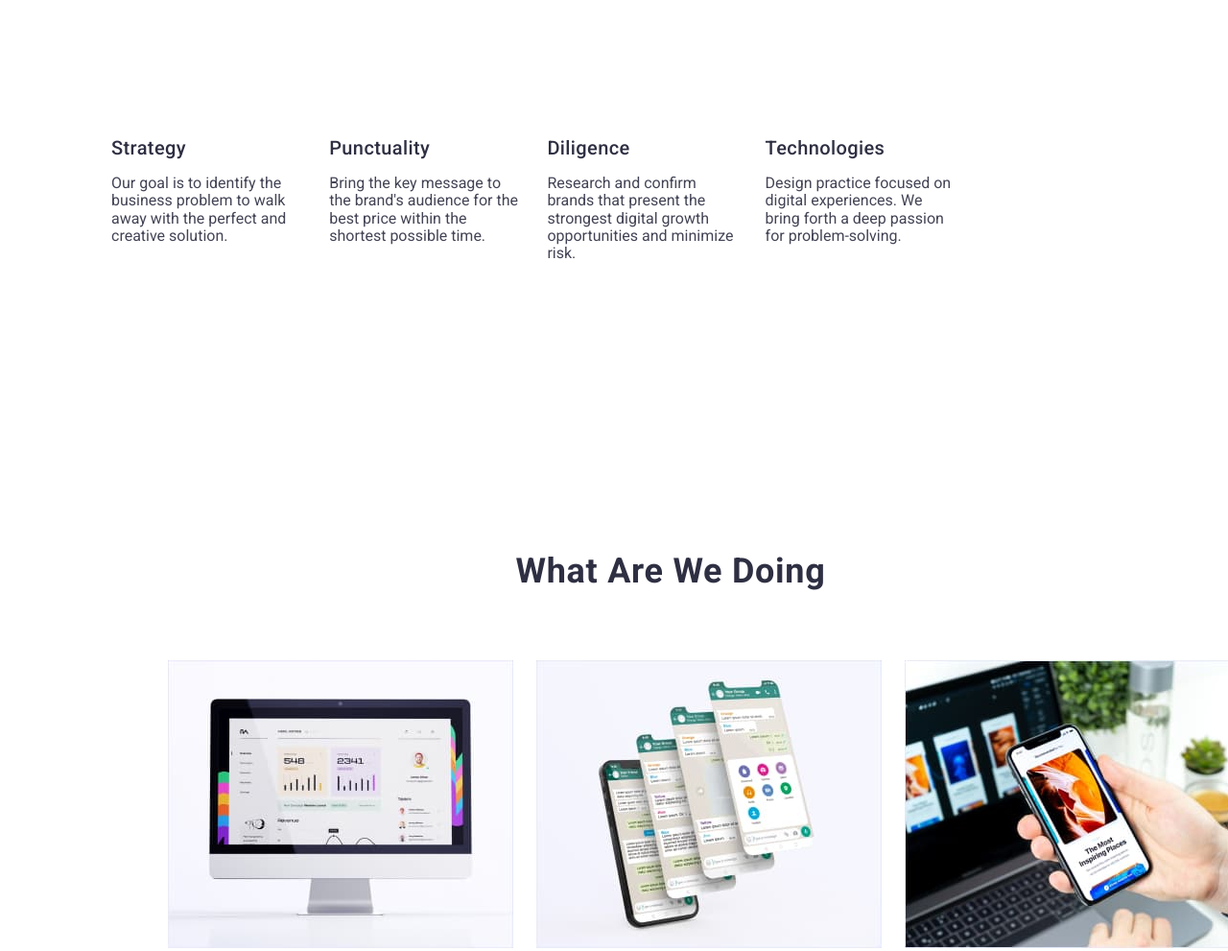
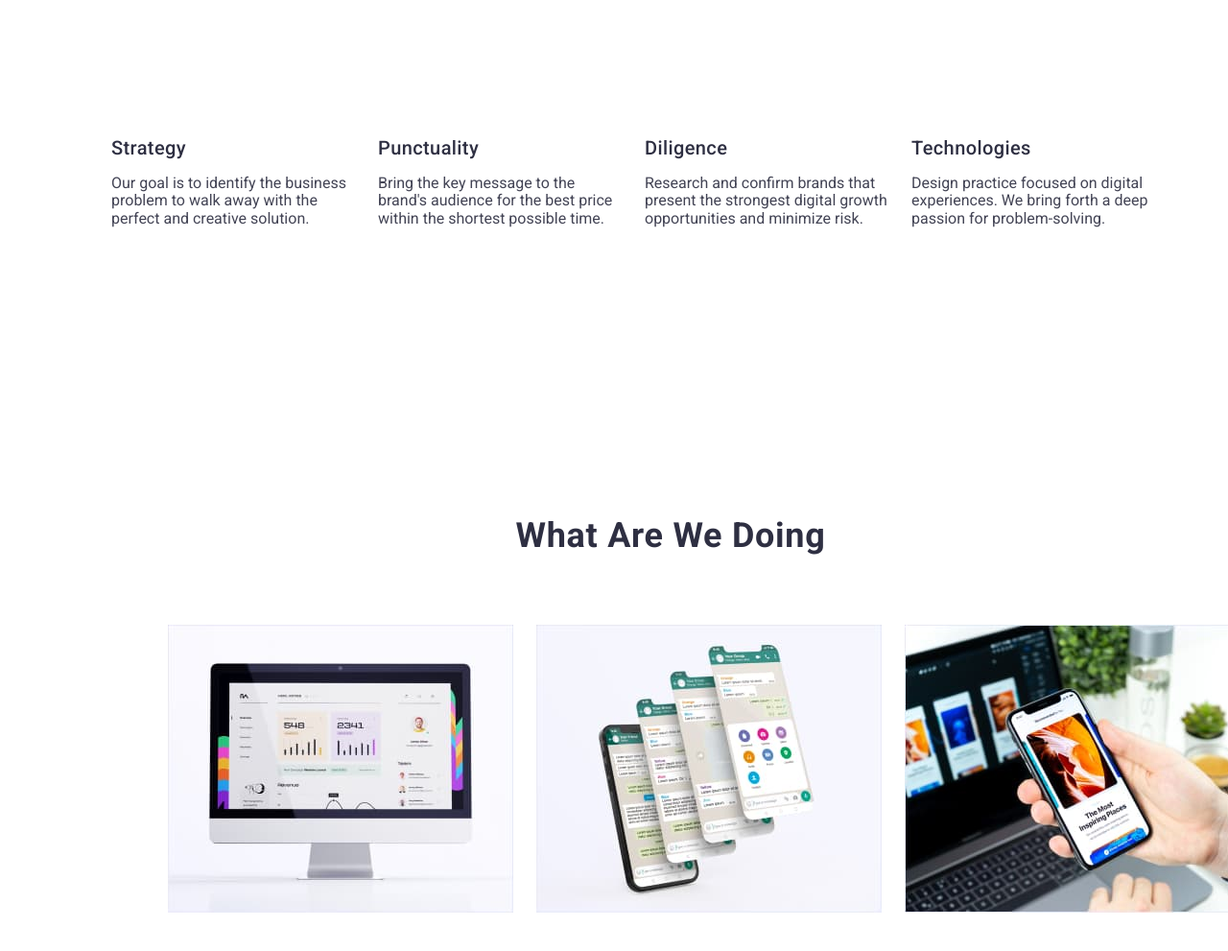
Before and after one commit to kristine19lopez/goit-markup-hw-03, a plain HTML site: page index.html in a window 1280 px wide. Shown: the part 740-1731 px from the top of the page at 96% size. Drawn offline with nearby package versions, Linux system fonts and the light colour scheme.

Commit message:
Update style.css

```diff
--- a/css/style.css
+++ b/css/style.css
@@ -148,7 +148,7 @@ body {
     gap: 24px;
 }
 .info-card {
-    flex-basis: calc((100% - 72px) / 5);
+    flex-basis: calc((100% - 72px) / 4);
 }
 .list-header {
     font-weight: 500;
@@ -157,7 +157,6 @@ body {
     letter-spacing: 0.02em;
     color: var(--NAVY-BLUE);
     margin-bottom: 8px;
-    flex-basis: calc((100% - 3 * 24px) / 4)
 }
 .list-menu
 .list-text {
```
